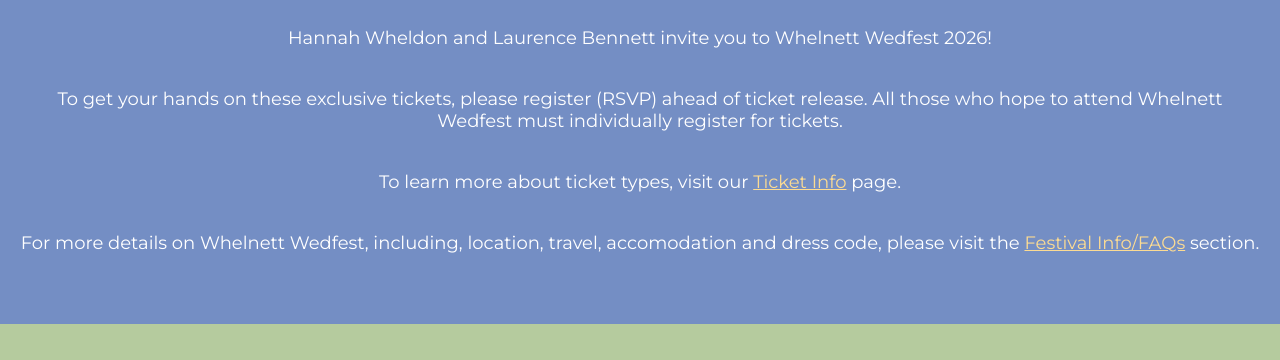
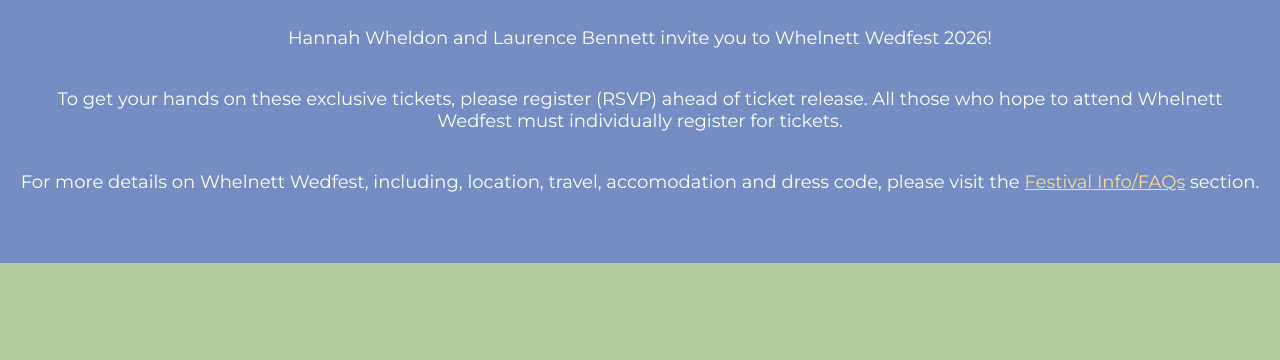
Before and after one commit to hrvxf/whelnettwedfest, a plain HTML site: page ticket-info.html in a window 1280 px wide. Shown: the part 342-702 px from the top of the page. Drawn offline with Linux system fonts and the light colour scheme.

Commit message:
Update ticket-info.html

```diff
--- a/ticket-info.html
+++ b/ticket-info.html
@@ -403,8 +403,6 @@
   <br>
   <p>To get your hands on these exclusive tickets, please register (RSVP) ahead of ticket release. All those who hope to attend Whelnett Wedfest must individually register for tickets.</p>
   <br>
-  <p>To learn more about ticket types, visit our <a href="https://hannahwh05.github.io/whelnettwedfest/ticket-info.html" style="color: #fcdb92; text-decoration: underline;">Ticket Info</a> page.</p>
-  <br>
   <p>For more details on Whelnett Wedfest, including, location, travel, accomodation and dress code, please visit the <a href="https://hannahwh05.github.io/whelnettwedfest/festival-info.html" style="color: #fcdb92; text-decoration: underline;">Festival Info/FAQs</a> section.</p>
 </section>
 
```
